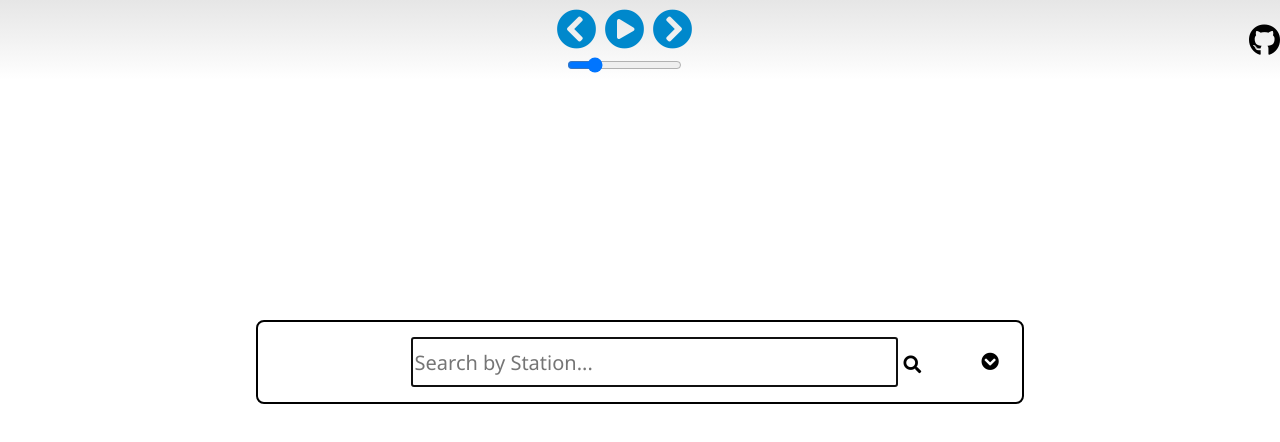
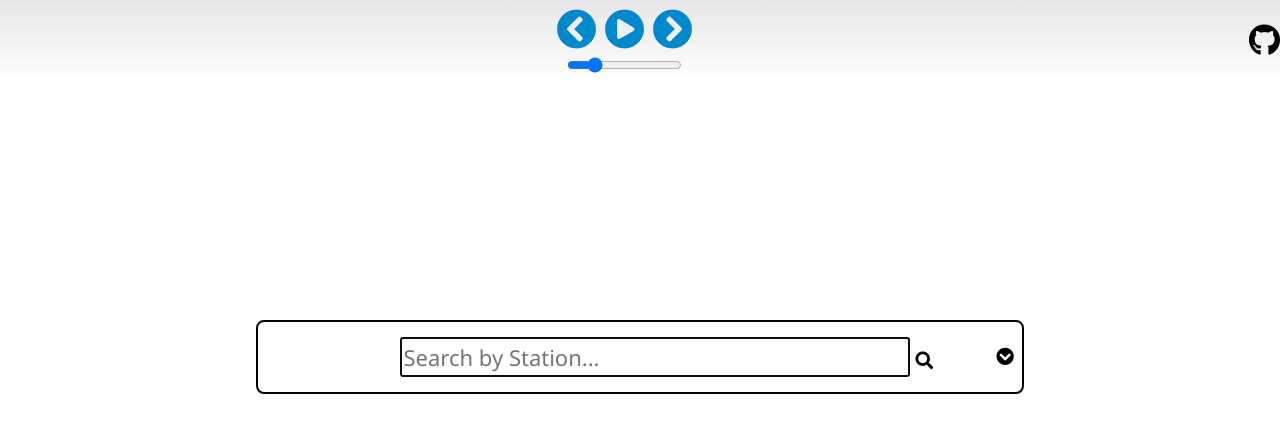
Before and after one commit to m1k3f/RadioPlayer-React, a React (Create React App) app in the folder ClientApp/: page / in a window 1280 px wide. Shown: the top 442 px of the page. Built offline with nearby package versions, Linux system fonts and the light colour scheme.

Commit message:
search ui & api access updates

```diff
--- a/ClientApp/src/components/search/SearchResultItem.js
+++ b/ClientApp/src/components/search/SearchResultItem.js
@@ -9,8 +9,11 @@ export default class SearchResultItem extends Component {
 
         return (
             <div>
-                <AddPlaylistStationButton />
-                <SearchStationLink />
+                <AddPlaylistStationButton stationItem={resultItem} />
+                {/* <SearchStationLink /> */}
+                <a href={resultItem.homepage} target="_blank" rel="noopener noreferrer">
+                    {resultItem.name}
+                </a>
             </div>
         );
     }
--- a/ClientApp/src/components/search/SearchResults.js
+++ b/ClientApp/src/components/search/SearchResults.js
@@ -4,13 +4,13 @@ import MoreResultsButton from './controls/MoreResultsButton'
 
 export default class SearchResults extends Component {
 
-    renderSearchItems = () => {
+    renderSearchResults = () => {
         let content = null;
         let items = this.props.results;
         if (items !== null && items.length > 0) {
             content = items.map((item) => {
                 return (
-                    <SearchResultItem resultItem={item} />
+                    <SearchResultItem key={item.stationuuid} resultItem={item} />
                 );
             });
         }
@@ -25,7 +25,7 @@ export default class SearchResults extends Component {
     render() {
         return (
             <React.Fragment>
-                {this.renderSearchItems()}
+                {this.renderSearchResults()}
             </React.Fragment>
         );
     }
--- a/ClientApp/src/components/search/StationSearch.js
+++ b/ClientApp/src/components/search/StationSearch.js
@@ -18,18 +18,24 @@ export default class StationSearch extends Component {
     }
 
     getSearchResults = async (searchCriteria) => {
-        return [];
-        // let request = new Request('api/radio/searchStations', {
-        //     method: 'POST',
-        //     headers: {
-        //         'Content-Type': 'application/json;charset=utf-8'
-        //     },
-        //     body: JSON.stringify(searchCriteria)
-        // });
+        let request = new Request('api/radio/searchStations', {
+            method: 'POST',
+            headers: {
+                'Content-Type': 'application/json;charset=utf-8'
+            },
+            body: JSON.stringify(searchCriteria)
+        });
 
         //send request to service
-        //let serviceResultsObject = await fetch(request).then((response) => response.json());
+        let serviceResultsObject = await fetch(request).then((response) => response.json());
 
+        if (serviceResultsObject.serviceError === null && serviceResultsObject.stationList != null &&
+            serviceResultsObject.stationList.length > 0) {
+                return serviceResultsObject.stationList;
+            }
+        else {
+            return null;
+        }
     }
 
     render() {
--- a/ClientApp/src/css/radio.css
+++ b/ClientApp/src/css/radio.css
@@ -83,9 +83,7 @@ main .stationSearch {
     flex-direction: column;
     justify-content: center;
     align-items: center;
-    border: 2px solid black;
-    border-radius: 8px;
-    padding: 15px;
+
     min-width: 60%;
 }
 
@@ -94,6 +92,10 @@ main .stationSearch .searchControlsAdvanced {
     flex-direction: column;
     justify-content: center;
     width: 100%;
+    border: 2px solid black;
+    border-radius: 8px;
+    padding-top: 15px;
+    padding-bottom: 15px;
 }
 
 main .stationSearch .searchControlsAdvanced .searchControls .controlItem:nth-of-type(1) {flex-grow: 1;}
@@ -114,8 +116,8 @@ main .stationSearch .searchControlsAdvanced .searchControls div:nth-of-type(2) {
 
 main .stationSearch .searchControlsAdvanced .searchControls input {
     width: 80%;
-    height: 50px;
-    font-size: 20px;
+    height: 40px;
+    font-size: 22px;
 }
 
 main .stationSearch .searchControlsAdvanced .searchControls button {
```
